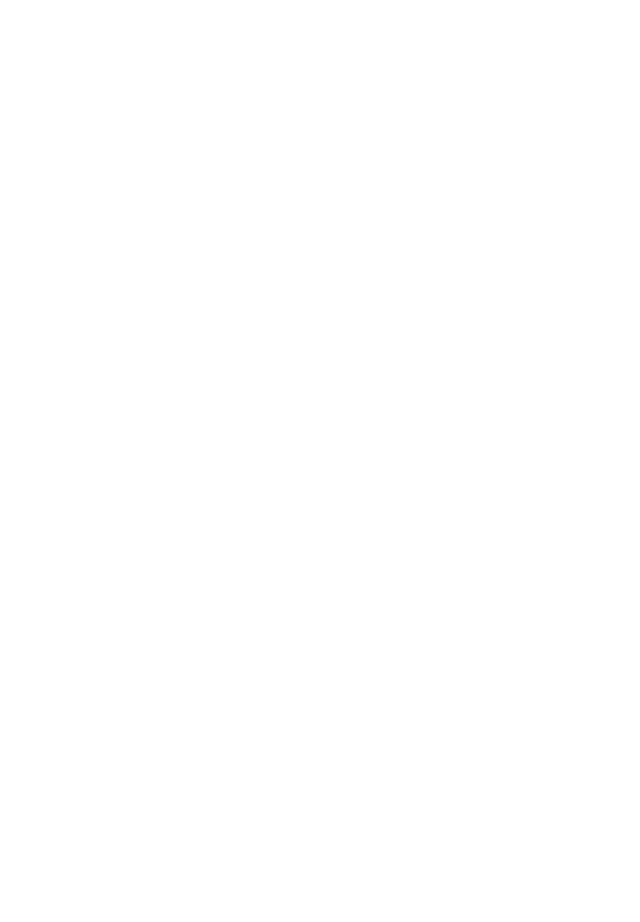
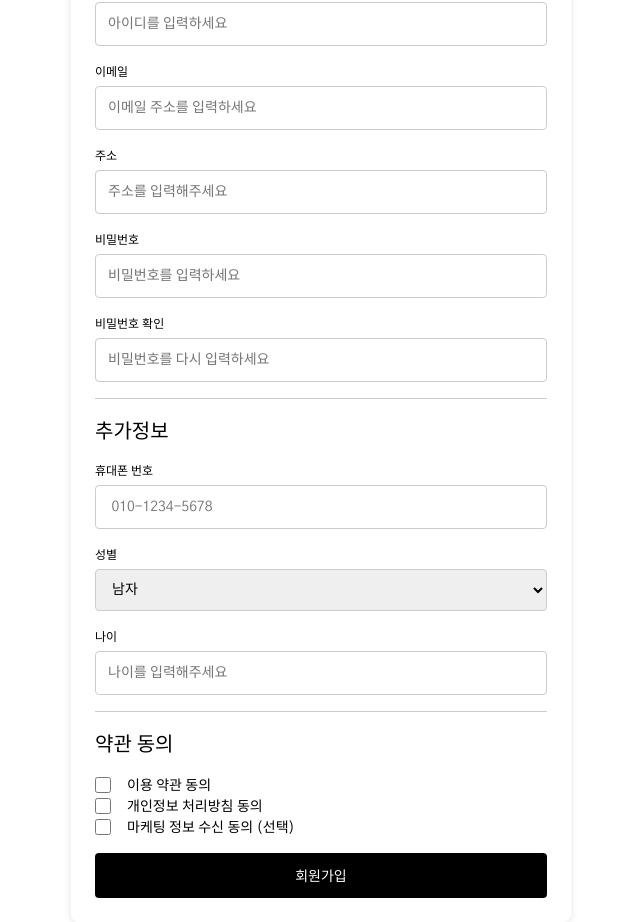
Before and after one commit to TH-97/Electronic-devices-shopping-mall, a React (Vite) app: page /create-account in a window 1280 px wide. Before the commit this address had no page. Shown: the part 389-1311 px from the top of the page, without its empty margins (319-959 px from the left). Before the commit the page ends 800 px from the top, so only its background shows below. Built offline with nearby package versions, Linux system fonts and the light colour scheme; data requests are answered from the project's data file.

Commit message:
feat : 회원가입 페이지 구현 ps : 추후 user id search api를 가져와 아이디 중복 검사 버튼 과 비밀번호 디테일 추가 예정

```diff
--- a/src/app/routers.tsx
+++ b/src/app/routers.tsx
@@ -7,6 +7,7 @@
 import { Cart } from "../pages/user/cart";
 import { MyPage } from "../pages/user/myPage";
 import { ProductDetail } from "../widgets/ProductDetail";
+import { CreateAccount } from "../pages/user/create-account";
 
 export const routers = [
   {
@@ -34,6 +35,10 @@
         element: <MyPage />,
       },
       {
+        path: "/create-account",
+        element: <CreateAccount />,
+      },
+      {
         path: "/product/:productId",
         element: <ProductDetail />,
       },
--- /dev/null
+++ b/src/features/create-account/create-account-form/model/type.ts
@@ -0,0 +1,11 @@
+export type CreateAccountFormData = {
+  userId: string;
+  userPw: string;
+  userName: string;
+  userEmail: string;
+  userPhone: string;
+  userAge: number;
+  userGender: string;
+  userLocation: string;
+  role: string;
+};
--- /dev/null
+++ b/src/features/create-account/create-account-form/ui/CreateAccountForm.module.css
@@ -0,0 +1,74 @@
+.form {
+  width: 100%;
+  max-width: 500px;
+  margin: 0 auto;
+  padding: 24px;
+  background: #fff;
+  border-radius: 8px;
+  box-shadow: 0 2px 8px rgba(0, 0, 0, 0.1);
+  box-sizing: border-box;
+}
+
+.basic-info,
+.additional-info {
+  border-bottom: 1px solid #ccc;
+  margin-bottom: 16px;
+}
+
+.formGroup {
+  margin-bottom: 16px;
+}
+.form h2 {
+  margin-bottom: 16px;
+  font-size: 20px;
+  font-weight: 500;
+}
+
+.formGroup label {
+  font-size: 12px;
+  display: block;
+  margin-bottom: 6px;
+}
+
+.formGroup select,
+.formGroup input {
+  width: 100%;
+  padding: 12px;
+  border: 1px solid #ccc;
+  border-radius: 4px;
+  box-sizing: border-box;
+  font-size: 14px;
+}
+
+.checkboxGroup {
+  margin: 16px 0;
+}
+.privacy-consents {
+  margin-bottom: 16px;
+}
+.privacy-item {
+  display: flex;
+  align-items: center;
+  justify-content: flex-start;
+}
+.privacy-item input {
+  width: 16px;
+  height: 16px;
+}
+.privacy-item label {
+  display: flex;
+  align-items: center;
+  font-size: 14px;
+  gap: 16px;
+}
+
+.submitButton {
+  width: 100%;
+  padding: 12px;
+  background-color: black;
+  color: white;
+  border: none;
+  border-radius: 4px;
+  cursor: pointer;
+  font-size: 14px;
+}
--- /dev/null
+++ b/src/features/create-account/create-account-form/ui/CreateAccountForm.tsx
@@ -0,0 +1,193 @@
+import { useState } from "react";
+import styles from "./CreateAccountForm.module.css";
+import { CreateAccountFormData } from "../model/type";
+
+const initialCreateAccountFormData: CreateAccountFormData = {
+  userId: "",
+  userPw: "",
+  userName: "",
+  userEmail: "",
+  userPhone: "",
+  userAge: 0,
+  userGender: "",
+  userLocation: "",
+  role: "USER", // 기본 역할
+};
+
+export function CreateAccountForm() {
+  const [formData, setFormData] = useState(initialCreateAccountFormData);
+  const [pwError, setPwError] = useState(""); // 에러 메시지
+  const [isChecked1, setIsChecked1] = useState(false);
+  const [isChecked2, setIsChecked2] = useState(false);
+
+  const handleChange = (e: React.ChangeEvent<HTMLInputElement>) => {
+    const { name, value } = e.target;
+    setFormData((prev) => ({
+      ...prev,
+      [name]: value,
+    }));
+  };
+
+  const handleConfirmPwChange = (e: React.ChangeEvent<HTMLInputElement>) => {
+    if (formData.userPw !== e.target.value && e.target.value.length !== 0) {
+      setPwError("비밀번호가 일치하지 않습니다.");
+    } else {
+      setPwError("");
+    }
+  };
+
+  const handleSubmit = (e: React.FormEvent) => {
+    e.preventDefault();
+    if (
+      (formData.userId,
+      formData.userName,
+      formData.userLocation,
+      formData.userPw,
+      formData.userEmail === "")
+    ) {
+      alert("기본 사항을 채워 주십시오");
+      return;
+    }
+    if (!isChecked1 || !isChecked2) {
+      alert("약관에 동의 하셔야 회원가입이 가능합니다");
+      return;
+    }
+    console.log("회원가입 데이터:", formData, isChecked1);
+  };
+
+  return (
+    <form className={styles.form} onSubmit={handleSubmit}>
+      <div className={styles["basic-info"]}>
+        <h2>기본 정보</h2>
+        <div className={styles.formGroup}>
+          <label>이름</label>
+          <input
+            type="text"
+            name="userName"
+            onChange={handleChange}
+            placeholder="이름을 입력하세요"
+          />
+        </div>
+
+        <div className={styles.formGroup}>
+          <label>아이디</label>
+          <input
+            type="text"
+            name="userId"
+            onChange={handleChange}
+            placeholder="아이디를 입력하세요"
+          />
+        </div>
+
+        <div className={styles.formGroup}>
+          <label>이메일</label>
+          <input
+            type="email"
+            name="userEmail"
+            onChange={handleChange}
+            placeholder="이메일 주소를 입력하세요"
+          />
+        </div>
+
+        <div className={styles.formGroup}>
+          <label>주소</label>
+          <input
+            type="text"
+            name="userLocation"
+            onChange={handleChange}
+            placeholder="주소를 입력해주세요"
+          />
+        </div>
+
+        <div className={styles.formGroup}>
+          <label>비밀번호</label>
+          <input
+            type="password"
+            name="userPw"
+            onChange={handleChange}
+            placeholder="비밀번호를 입력하세요"
+          />
+        </div>
+
+        <div className={styles.formGroup}>
+          <label>비밀번호 확인</label>
+          <input
+            type="password"
+            name="userPwCheck"
+            onChange={handleConfirmPwChange}
+            placeholder="비밀번호를 다시 입력하세요"
+          />
+          {pwError && (
+            <p style={{ color: "red", textAlign: "center", marginTop: "16px" }}>
+              {pwError}
+            </p>
+          )}
+        </div>
+      </div>
+      <div className={styles["additional-info"]}>
+        <h2>추가정보</h2>
+        <div className={styles.formGroup}>
+          <label>휴대폰 번호</label>
+          <input
+            type="text"
+            name="userPhone"
+            onChange={handleChange}
+            placeholder=" 010-1234-5678 "
+          />
+        </div>
+
+        <div className={styles.formGroup}>
+          <label>성별</label>
+          <select name="userGender">
+            <option value="male">남자</option>
+            <option value="fmale">여자</option>
+          </select>
+        </div>
+        <div className={styles.formGroup}>
+          <label>나이</label>
+          <input
+            type="text"
+            name="userAge"
+            onChange={handleChange}
+            placeholder="나이를 입력해주세요"
+          />
+        </div>
+      </div>
+      <div className={styles["privacy-consents"]}>
+        <h2>약관 동의</h2>
+        <div className={styles["privacy-item"]}>
+          <label>
+            <input
+              type="checkbox"
+              name="agree"
+              checked={isChecked1}
+              onChange={(e) => setIsChecked1(e.target.checked)}
+            />
+            이용 약관 동의
+          </label>
+        </div>
+        <div className={styles["privacy-item"]}>
+          <label>
+            <input
+              type="checkbox"
+              name="agree"
+              checked={isChecked2}
+              onChange={(e) => setIsChecked2(e.target.checked)}
+            />
+            개인정보 처리방침 동의
+          </label>
+        </div>
+        <div className={styles["privacy-item"]}>
+          <label>
+            <input type="checkbox" name="agree-choice" />
+            마케팅 정보 수신 동의 (선택)
+          </label>
+        </div>
+      </div>
+
+      <button type="submit" className={styles.submitButton}>
+        회원가입
+      </button>
+    </form>
+  );
+}
--- /dev/null
+++ b/src/features/create-account/index.ts
@@ -0,0 +1 @@
+export { CreateAccountForm } from "./create-account-form/ui/CreateAccountForm";
--- /dev/null
+++ b/src/pages/user/create-account/index.ts
@@ -0,0 +1 @@
+export { CreateAccount } from "./ui/Page";
--- /dev/null
+++ b/src/pages/user/create-account/ui/Page.module.css
@@ -0,0 +1,5 @@
+.create-account-wrapper h1 {
+  text-align: center;
+  margin-top: 32px;
+  margin-bottom: 32px;
+}
--- /dev/null
+++ b/src/pages/user/create-account/ui/Page.tsx
@@ -0,0 +1,11 @@
+import { CreateAccountForm } from "../../../../features/create-account";
+import styles from "./Page.module.css";
+
+export function CreateAccount() {
+  return (
+    <div className={styles["create-account-wrapper"]}>
+      <h1>회원가입</h1>
+      <CreateAccountForm />
+    </div>
+  );
+}
```
